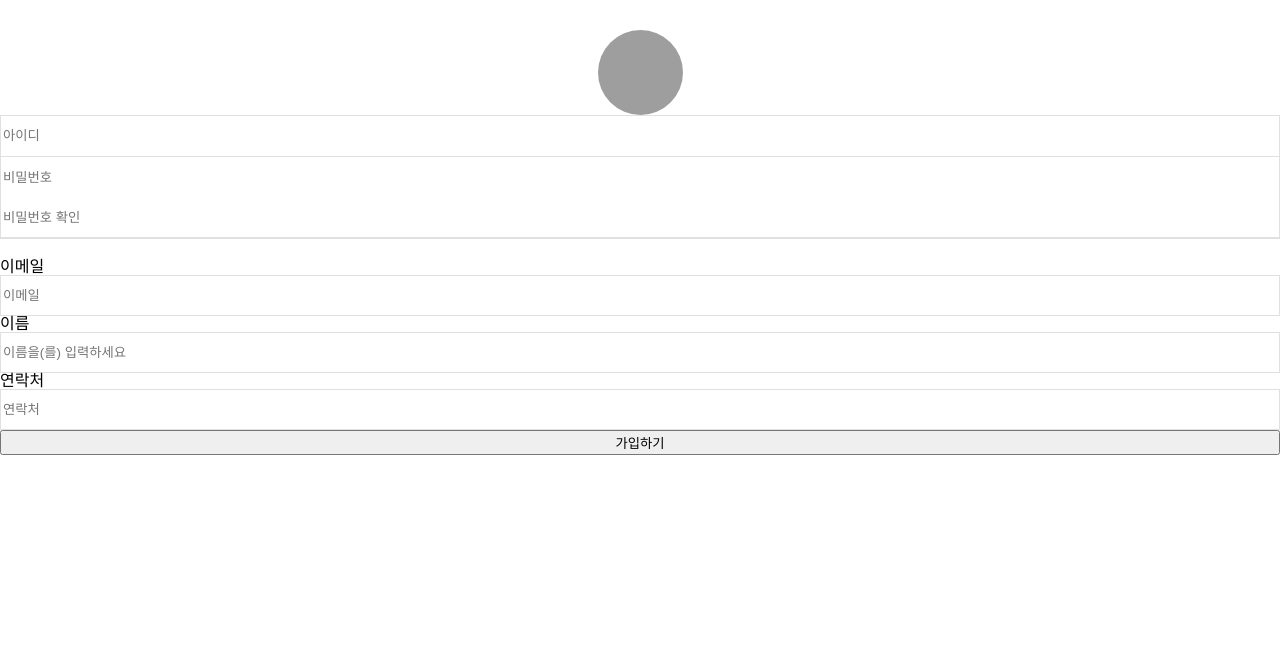
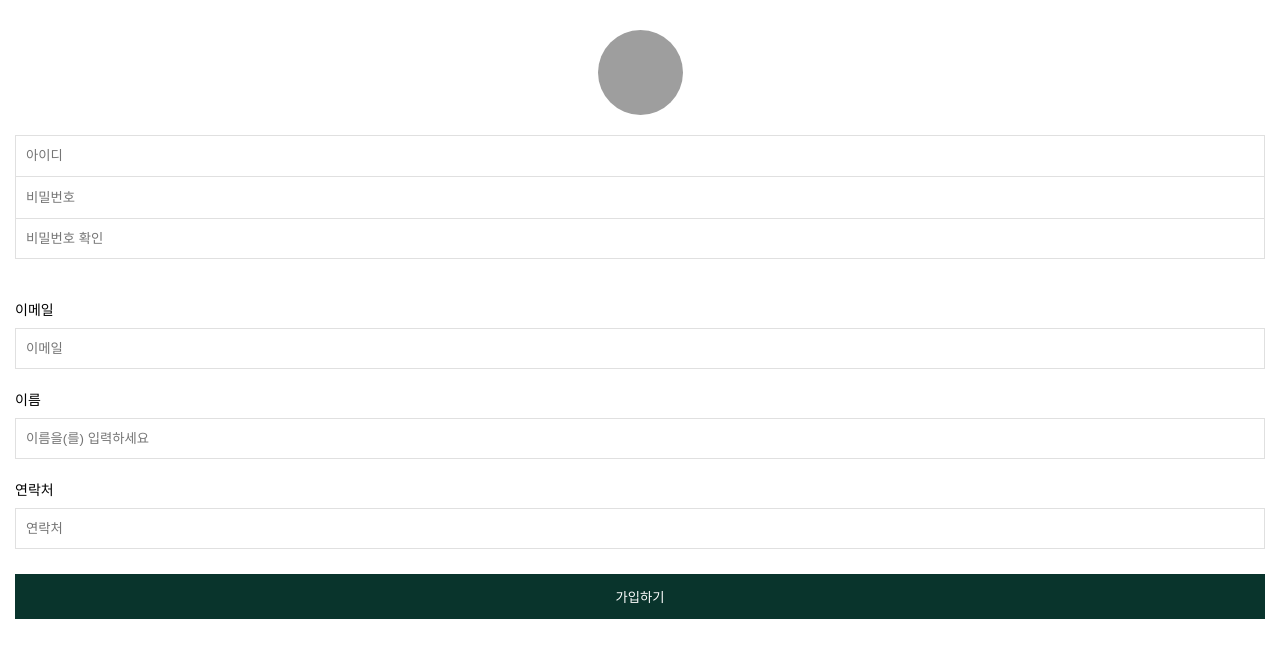
Before and after one commit to wecode-bootcamp-korea/Wepicker-frontend, a React app: page /signup in a window 1280 px wide. Built offline with nearby package versions, Linux system fonts and the light colour scheme; grey boxes are pictures that could not be loaded.

Commit message:
Add: signup 폴더 내 scss내용이 이전 버전으로 저장되어 있어서 최근 버전으로 수정

```diff
--- a/src/pages/SignUp/SignUp.scss
+++ b/src/pages/SignUp/SignUp.scss
@@ -6,30 +6,47 @@
     flex-direction: column;
     margin: auto;
     margin-top: 30px;
-    max-width: 1280px;
-    width: 1280px;
+    max-width: 1250px;
+    width: 1250px;
 
     img {
-        margin: 0 auto;
         width: 85px;
         height: 85px;
+        margin: 0 auto;
         border-radius: 50%;
         cursor: pointer;
     }
     input {
+        height: 40.8px;
+        padding: 5px 10px;
         border: 1px solid #e0e0e0;
-        height: 40.8px;
+    }
+    p {
+        margin: 25px 0 10px 0;
+        font-size: 14px;
+        font-weight: normal;
     }
     .checkIdPw {
         display: flex;
         flex-direction: column;
+        margin: 20px 0;
         border: 1px solid #e0e0e0;
-        margin-bottom: 20px;
         input {
+            padding: 5px 10px;
             border: none;
-            &:nth-child(odd) {
+            &:first-child {
                 border-bottom: 1px solid #e0e0e0;
+            }
+            &:last-child {
+                border-top: 1px solid #e0e0e0;
             }
         }
     }
+    button {
+        height: 45px;
+        margin-top: 25px;
+        color: white;
+        background-color: $pointGreen;
+        border: 1px solid $pointGreen;
+    }
 }
```
Also changed, not shown: 1 other file.
